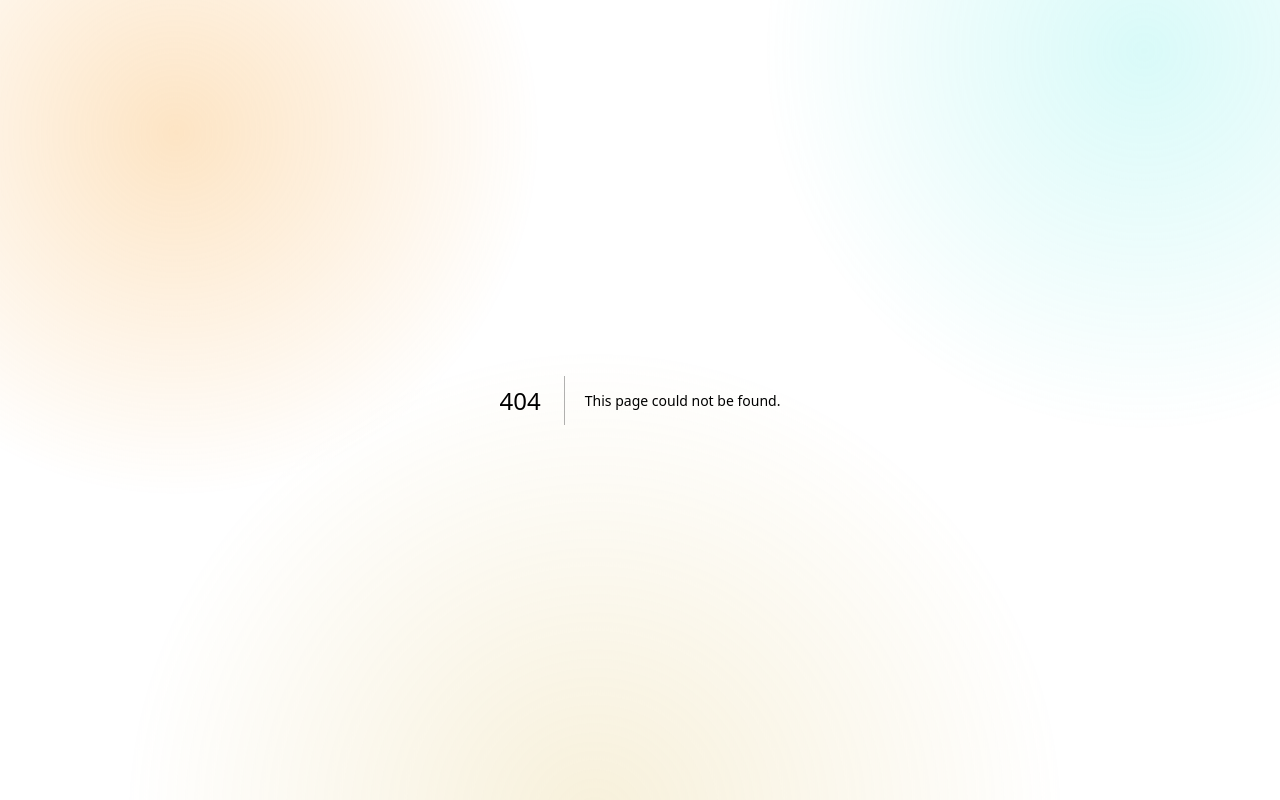
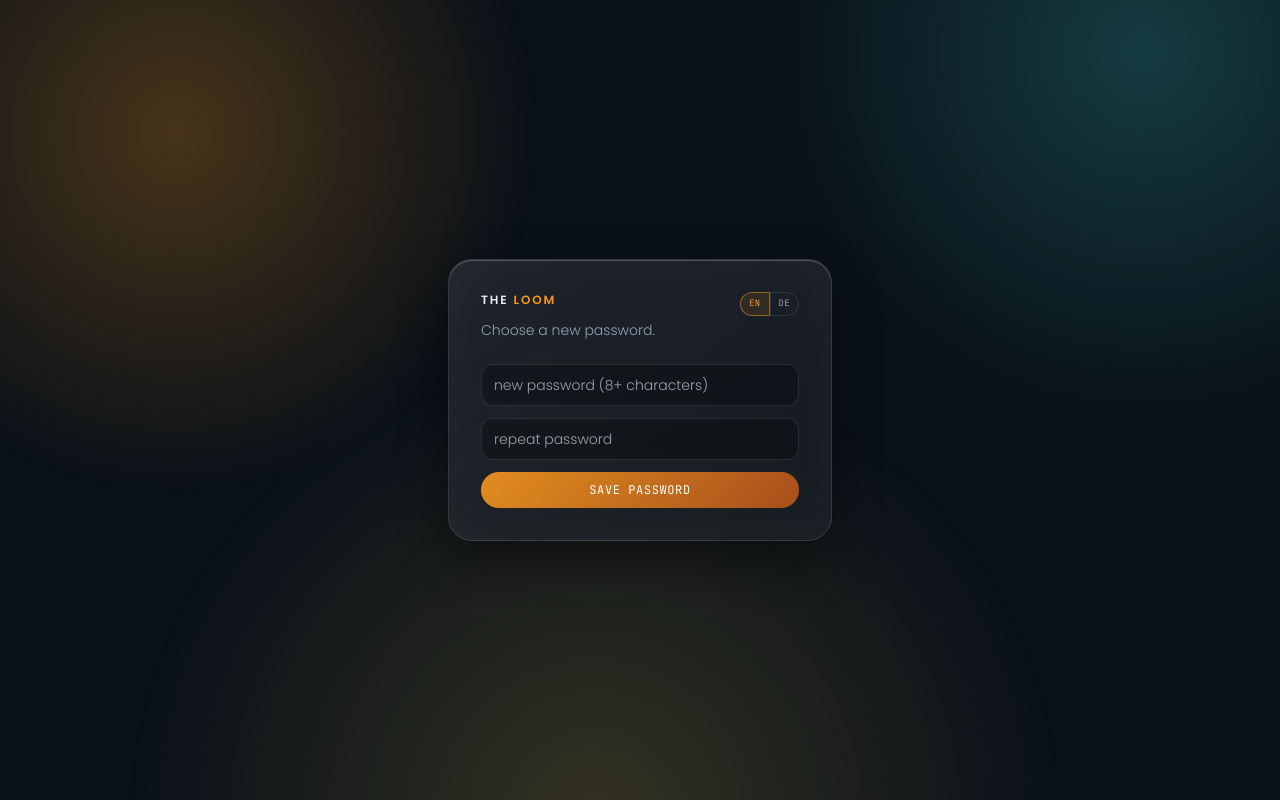
Before and after one commit to WoodsagePartners/loom, a Next.js app: page /reset-password in a window 1280 px wide. Before the commit this address had no page. Built offline with nearby package versions, Linux system fonts and the light colour scheme.

Commit message:
Add forgot-password flow

```diff
--- a/app/login/page.tsx
+++ b/app/login/page.tsx
@@ -3,6 +3,7 @@
 import { useState } from "react";
 import { createClient } from "@/lib/supabase/client";
 import { useT } from "@/lib/i18n";
+import { NEXT_COOKIE } from "@/lib/workspaces";
 import { LangToggle } from "@/components/lang-toggle";
 
 const INPUT =
@@ -14,8 +15,24 @@ export default function LoginPage() {
   const [password, setPassword] = useState("");
   const [signingUp, setSigningUp] = useState(false);
   const [needsConfirm, setNeedsConfirm] = useState(false);
+  const [resetSent, setResetSent] = useState(false);
   const [error, setError] = useState("");
   const [busy, setBusy] = useState(false);
+
+  async function forgot() {
+    const cleanEmail = email.trim().toLowerCase();
+    if (!cleanEmail) return setError(t("Enter your email above first.", "Geben Sie zuerst oben Ihre E-Mail ein."));
+    setBusy(true);
+    setError("");
+    // The callback sends people to /reset-password once the link is verified.
+    document.cookie = `${NEXT_COOKIE}=/reset-password; path=/; max-age=3600; samesite=lax`;
+    const { error } = await createClient().auth.resetPasswordForEmail(cleanEmail, {
+      redirectTo: `${window.location.origin}/auth/callback`,
+    });
+    setBusy(false);
+    if (error) setError(error.message);
+    else setResetSent(true);
+  }
 
   async function submit(e: React.FormEvent) {
     e.preventDefault();
@@ -55,7 +72,12 @@ export default function LoginPage() {
           )}
         </p>
 
-        {needsConfirm ? (
+        {resetSent ? (
+          <p className="text-sm font-light">
+            {t("If an account exists for", "Falls ein Konto existiert für")} <b className="font-normal text-text">{email}</b>,{" "}
+            {t("a reset link is on its way. Check spam if it doesn't show up in a minute.", "ist ein Link zum Zurücksetzen unterwegs. Prüfen Sie ggf. den Spam-Ordner.")}
+          </p>
+        ) : needsConfirm ? (
           <p className="text-sm font-light">
             {t("Account created for", "Konto erstellt für")} <b className="font-normal text-text">{email}</b>.{" "}
             {t("Check your email to confirm, then sign in.", "Bitte bestätigen Sie Ihre E-Mail und melden Sie sich dann an.")}
@@ -102,6 +124,11 @@ export default function LoginPage() {
                   ? t("CREATE ACCOUNT", "KONTO ERSTELLEN")
                   : t("SIGN IN", "ANMELDEN")}
             </button>
+            {!signingUp && (
+              <button type="button" onClick={forgot} disabled={busy} className="w-full text-center text-[0.7rem] text-muted font-light hover:text-text">
+                {t("Forgot your password?", "Passwort vergessen?")}
+              </button>
+            )}
             <button
               type="button"
               onClick={() => {
--- /dev/null
+++ b/app/reset-password/page.tsx
@@ -0,0 +1,74 @@
+"use client";
+
+import { useState } from "react";
+import { createClient } from "@/lib/supabase/client";
+import { useT } from "@/lib/i18n";
+import { LangToggle } from "@/components/lang-toggle";
+
+const INPUT =
+  "w-full bg-black/30 border border-white/10 rounded-xl text-text text-sm font-light px-3 py-2.5 outline-none focus:border-orange/50";
+
+export default function ResetPasswordPage() {
+  const t = useT();
+  const [password, setPassword] = useState("");
+  const [confirm, setConfirm] = useState("");
+  const [error, setError] = useState("");
+  const [busy, setBusy] = useState(false);
+
+  async function submit(e: React.FormEvent) {
+    e.preventDefault();
+    if (password !== confirm) return setError(t("Passwords don't match.", "Die Passwörter stimmen nicht überein."));
+    setBusy(true);
+    setError("");
+    // Reaching this page means the emailed link was verified and a session exists.
+    const { error } = await createClient().auth.updateUser({ password });
+    setBusy(false);
+    if (error) setError(error.message);
+    else window.location.assign("/auth/continue");
+  }
+
+  return (
+    <main className="min-h-screen flex items-center justify-center p-6">
+      <div className="glass rounded-3xl w-full max-w-sm p-8">
+        <div className="flex items-start justify-between mb-1">
+          <div className="font-semibold tracking-[0.16em] text-xs">
+            THE <span className="text-orange">LOOM</span>
+          </div>
+          <LangToggle />
+        </div>
+        <p className="text-muted text-sm font-light mb-6">{t("Choose a new password.", "Wählen Sie ein neues Passwort.")}</p>
+        <form onSubmit={submit} className="space-y-3">
+          <input
+            type="password"
+            required
+            minLength={8}
+            autoComplete="new-password"
+            placeholder={t("new password (8+ characters)", "neues Passwort (mind. 8 Zeichen)")}
+            value={password}
+            onChange={(e) => setPassword(e.target.value)}
+            className={INPUT}
+          />
+          <input
+            type="password"
+            required
+            minLength={8}
+            autoComplete="new-password"
+            placeholder={t("repeat password", "Passwort wiederholen")}
+            value={confirm}
+            onChange={(e) => setConfirm(e.target.value)}
+            className={INPUT}
+          />
+          {error && <p className="text-xs text-red-300">{error}</p>}
+          <button
+            type="submit"
+            disabled={busy}
+            className="w-full rounded-full text-white text-xs font-mono tracking-wider py-2.5"
+            style={{ background: "linear-gradient(135deg, rgba(248,153,29,.9), rgba(194,87,27,.85))" }}
+          >
+            {busy ? t("SAVING…", "SPEICHERT…") : t("SAVE PASSWORD", "PASSWORT SPEICHERN")}
+          </button>
+        </form>
+      </div>
+    </main>
+  );
+}
```
